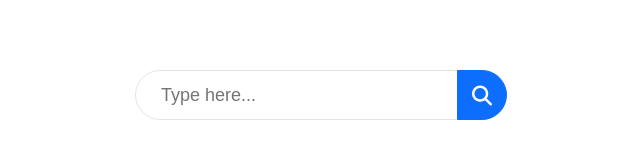
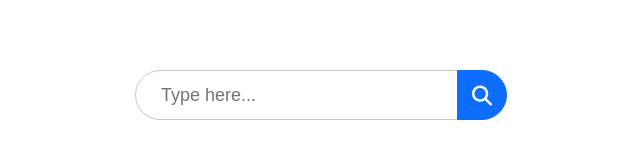
Before and after one commit to arjun6757/minimal-homepage, a plain HTML site: page index.html in a window 1280 px wide. Shown: the part 265-424 px from the top of the page, 320-960 px from the left. Drawn offline with Linux system fonts and the light colour scheme.

Commit message:
changed the border color

```diff
--- a/style.css
+++ b/style.css
@@ -34,7 +34,7 @@ body{
     height: 100%;
     padding-left: 25px;
     border-radius: 25px;
-    border: 1px solid #e7e3e3;
+    border: 1px solid #c9c5c5;
     outline: none;
     /* outline-color: blue; */
     /* outline-offset: 0.5px; */
```
